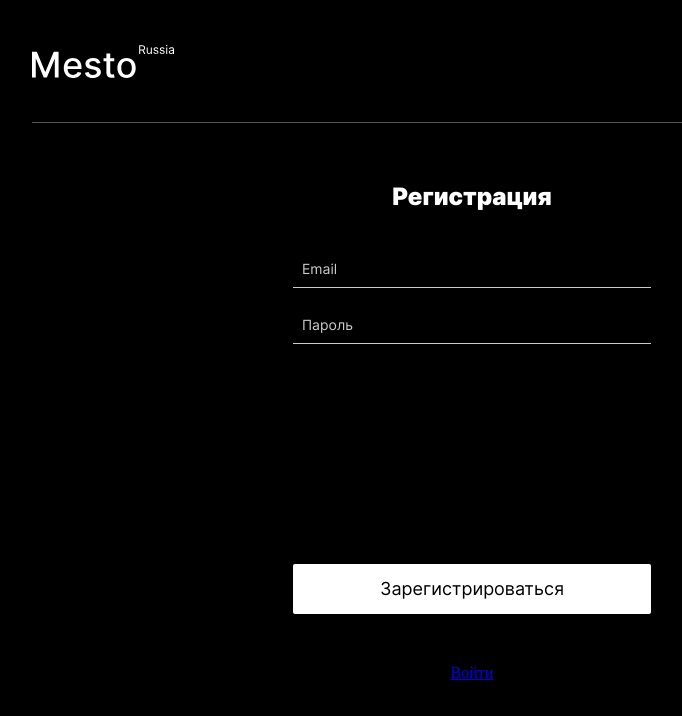
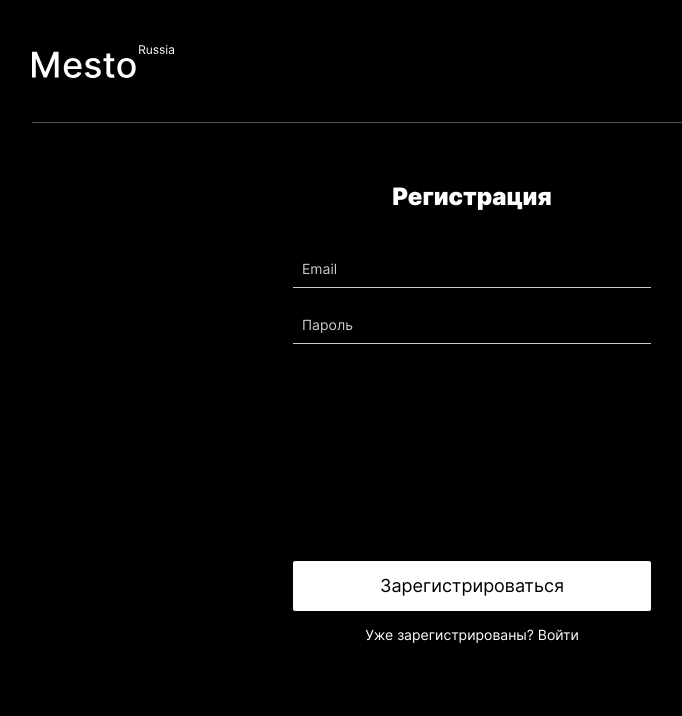
Before and after one commit to Nikolskii/react-mesto-auth, a React (Create React App) app: page /sign-up in a window 1280 px wide. Shown: the top 716 px of the page, without its empty margins (168-850 px from the left). Built offline with nearby package versions, Linux system fonts and the light colour scheme; no server answers.

Commit message:
feat: сверстать компонент Register

```diff
--- a/src/blocks/auth-form/__fieldset/auth-form__fieldset.css
+++ b/src/blocks/auth-form/__fieldset/auth-form__fieldset.css
@@ -1,5 +1,5 @@
 .auth-form__fieldset {
   padding: 0;
-  margin: 0 0 200px;
+  margin: 0 0 197px;
   border: none;
 }
--- a/src/blocks/auth-form/auth-form.css
+++ b/src/blocks/auth-form/auth-form.css
@@ -0,0 +1,3 @@
+.auth-form {
+  margin-bottom: 15px;
+}
--- /dev/null
+++ b/src/blocks/auth/__link/auth__link.css
@@ -0,0 +1,14 @@
+.auth__link {
+  color: #fff;
+  margin: 0;
+  font-family: 'Inter', Arial, sans-serif;
+  font-weight: 400;
+  font-size: 14px;
+  line-height: 17px;
+  text-decoration: none;
+  transition: opacity 0.5s;
+}
+
+.auth__link:hover {
+  opacity: 0.6;
+}
--- /dev/null
+++ b/src/blocks/auth/__text/auth__text.css
@@ -0,0 +1,9 @@
+.auth__text {
+  color: #fff;
+  margin: 0;
+  font-family: 'Inter', Arial, sans-serif;
+  font-weight: 400;
+  font-size: 14px;
+  line-height: 17px;
+  display: inline-block;
+}
--- a/src/blocks/auth/__title/auth__title.css
+++ b/src/blocks/auth/__title/auth__title.css
@@ -1,5 +1,5 @@
 .auth__title {
-  color: white;
+  color: #fff;
   font-family: 'Inter', Arial, sans-serif;
   font-weight: 900;
   font-size: 24px;
--- a/src/components/Register.js
+++ b/src/components/Register.js
@@ -5,8 +5,12 @@ function Register() {
     <section className="auth">
       <h1 className="auth__title">Регистрация</h1>
       <AuthForm buttonText={'Зарегистрироваться'} />
-      <p>Уже зарегистрированы?</p>
-      <a href="#">Войти</a>
+      <p className="auth__text">
+        Уже зарегистрированы?&nbsp;
+        <a className="auth__link" href="#">
+          Войти
+        </a>
+      </p>
     </section>
   );
 }
--- a/src/index.css
+++ b/src/index.css
@@ -42,6 +42,8 @@
 @import url(./blocks/popup/_opened/popup_opened.css);
 @import url(./blocks/auth/auth.css);
 @import url(./blocks/auth/__title/auth__title.css);
+@import url(./blocks/auth/__text/auth__text.css);
+@import url(./blocks/auth/__link/auth__link.css);
 @import url(./blocks/auth-form/auth-form.css);
 @import url(./blocks/auth-form/__fieldset/auth-form__fieldset.css);
 @import url(./blocks/auth-form/__input/auth-form__input.css);
```
